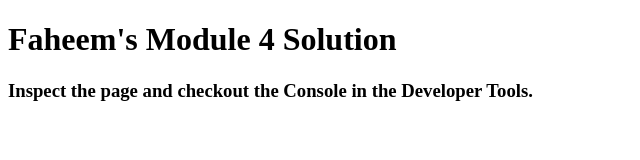
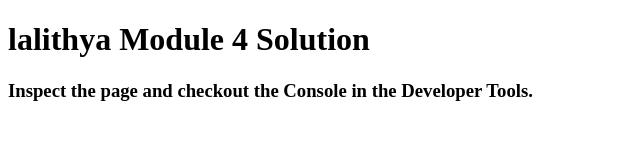
Before and after one commit to lalithyaravuri/courera-module, a plain HTML site: page module4-solution/index.html in a window 1280 px wide. Shown: the whole page, without its empty margins (0-640 px from the left). Drawn offline with Linux system fonts and the light colour scheme.

Commit message:
Update index.html

```diff
--- a/module4-solution/index.html
+++ b/module4-solution/index.html
@@ -11,7 +11,7 @@
   <script src="script.js"></script>
 </head>
 <body>
-  <h1>Faheem's Module 4 Solution</h1>
+  <h1>lalithya Module 4 Solution</h1>
   <h3>Inspect the page and checkout the Console in the Developer Tools.</h3>
 </body>
 </html>
```
